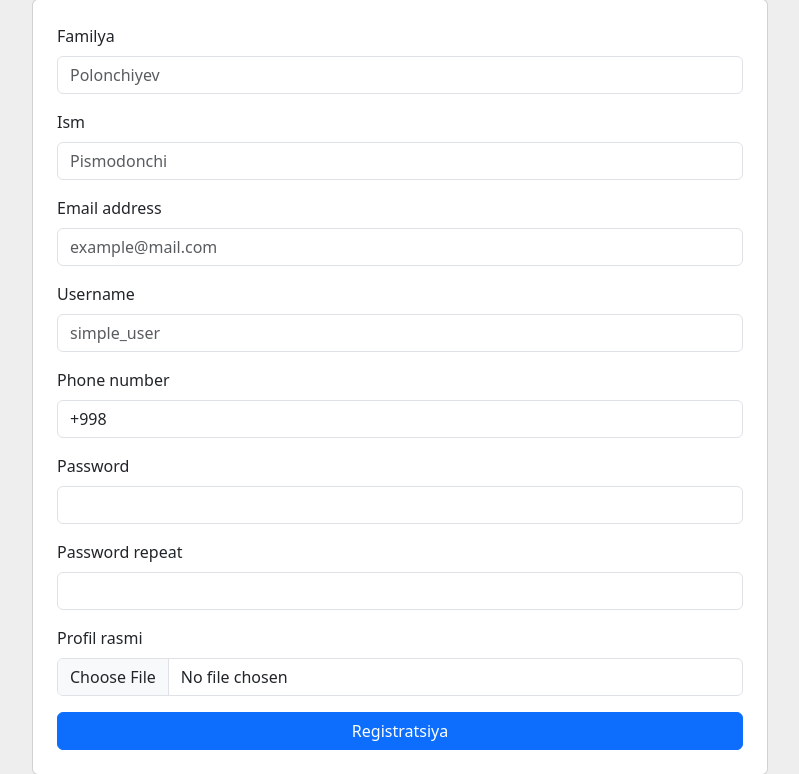
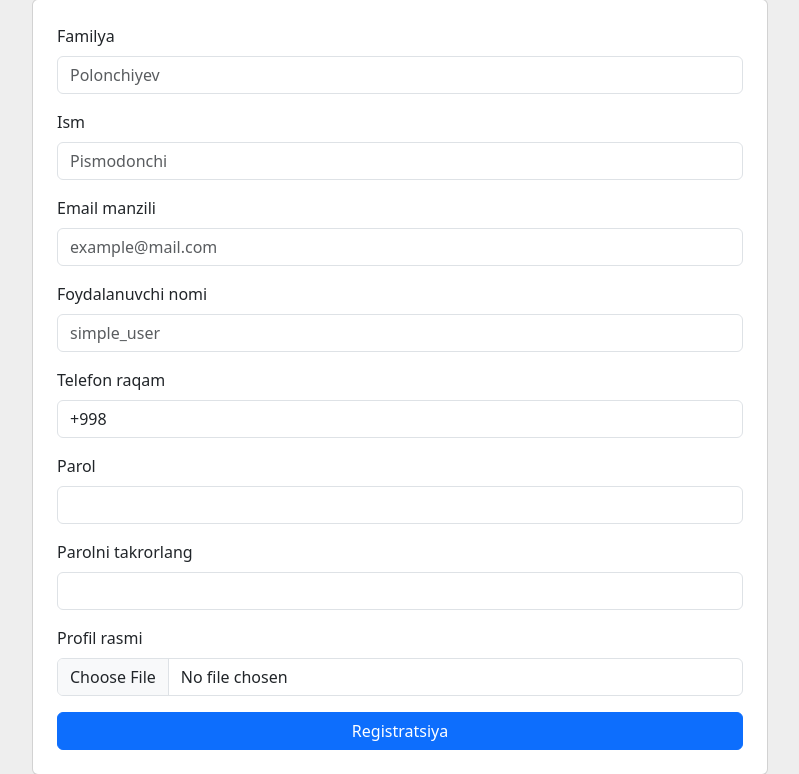
Before and after one commit to Arrow2004/phy-project, a Node server app: page /auth/signup in a window 1280 px wide. Shown: the part 105-879 px from the top of the page, without its empty margins (240-1039 px from the left). Run offline with Node 20, Linux system fonts and the light colour scheme; some libraries are stand-ins or nearby versions.

Commit message:
some-bugs-fixed

```diff
--- a/views/user/login.hbs
+++ b/views/user/login.hbs
@@ -7,7 +7,7 @@
             <div class="card p-4 mb-5">
                 <form action="/auth/login" method="post">
                     <div class="mb-3">
-                        <label for="email" class="form-label">Email address</label>
+                        <label for="email" class="form-label">Email manzili</label>
                         <input
                         type="email"
                         class="form-control"
@@ -15,7 +15,7 @@
                         name="email">
                     </div>
                     <div class="mb-3">
-                        <label for="password" class="form-label">Password</label>
+                        <label for="password" class="form-label">Parol</label>
                         <input
                         type="password"
                         class="form-control"
--- a/views/user/signup.hbs
+++ b/views/user/signup.hbs
@@ -25,7 +25,7 @@
                         name="firstName">
                     </div>
                     <div class="mb-3">
-                        <label for="email" class="form-label">Email address</label>
+                        <label for="email" class="form-label">Email manzili</label>
                         <input
                         type="email"
                         class="form-control"
@@ -34,7 +34,7 @@
                         name="email">
                     </div>
                     <div class="mb-3">
-                        <label for="username" class="form-label">Username</label>
+                        <label for="username" class="form-label">Foydalanuvchi nomi</label>
                         <input
                         type="text"
                         class="form-control"
@@ -43,7 +43,7 @@
                         name="username">
                     </div>
                     <div class="mb-3">
-                        <label for="phone" class="form-label">Phone number</label>
+                        <label for="phone" class="form-label">Telefon raqam</label>
                         <input
                         type="text"
                         class="form-control"
@@ -53,7 +53,7 @@
                         value="+998">
                     </div>
                     <div class="mb-3">
-                        <label for="password" class="form-label">Password</label>
+                        <label for="password" class="form-label">Parol</label>
                         <input
                         type="password"
                         class="form-control"
@@ -61,7 +61,7 @@
                         name="password">
                     </div>
                     <div class="mb-3">
-                        <label for="password2" class="form-label">Password repeat</label>
+                        <label for="password2" class="form-label">Parolni takrorlang</label>
                         <input
                         type="password"
                         class="form-control"
```
